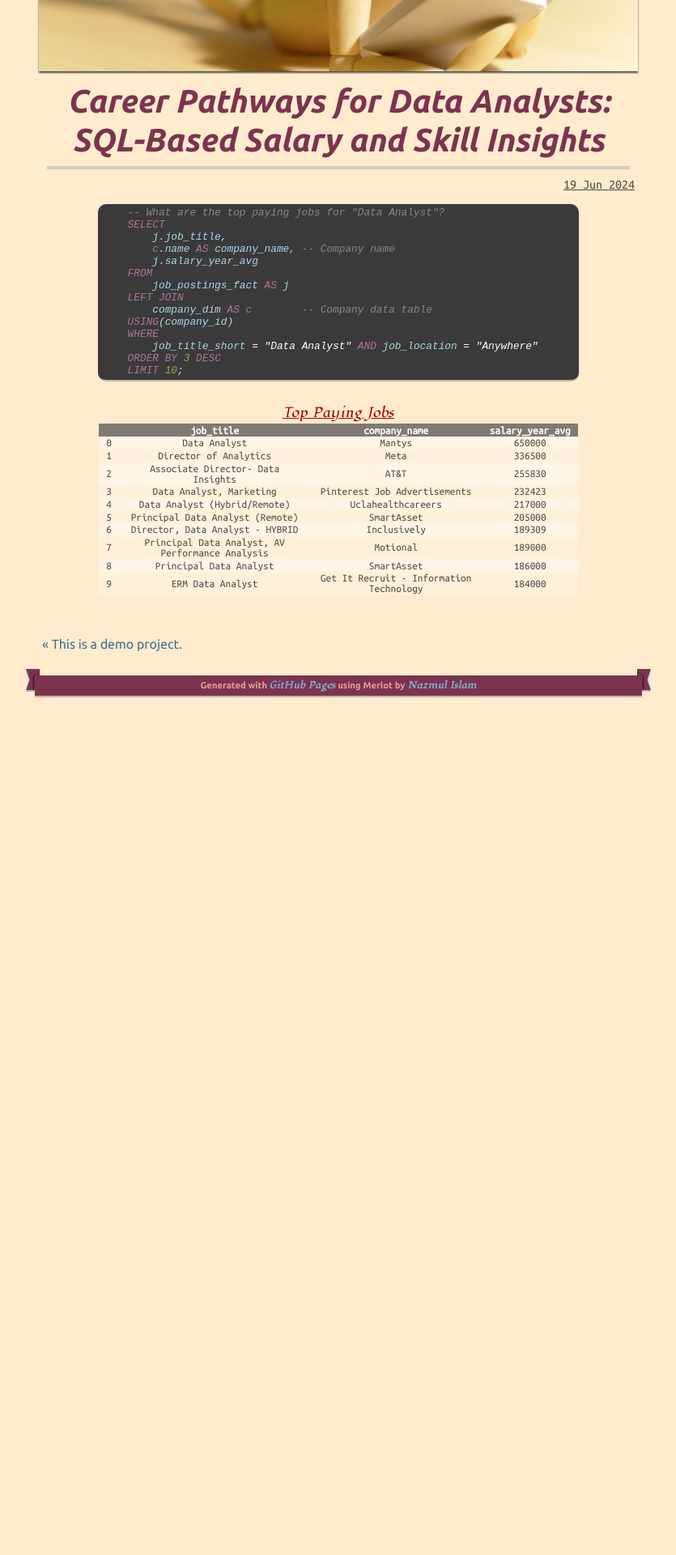
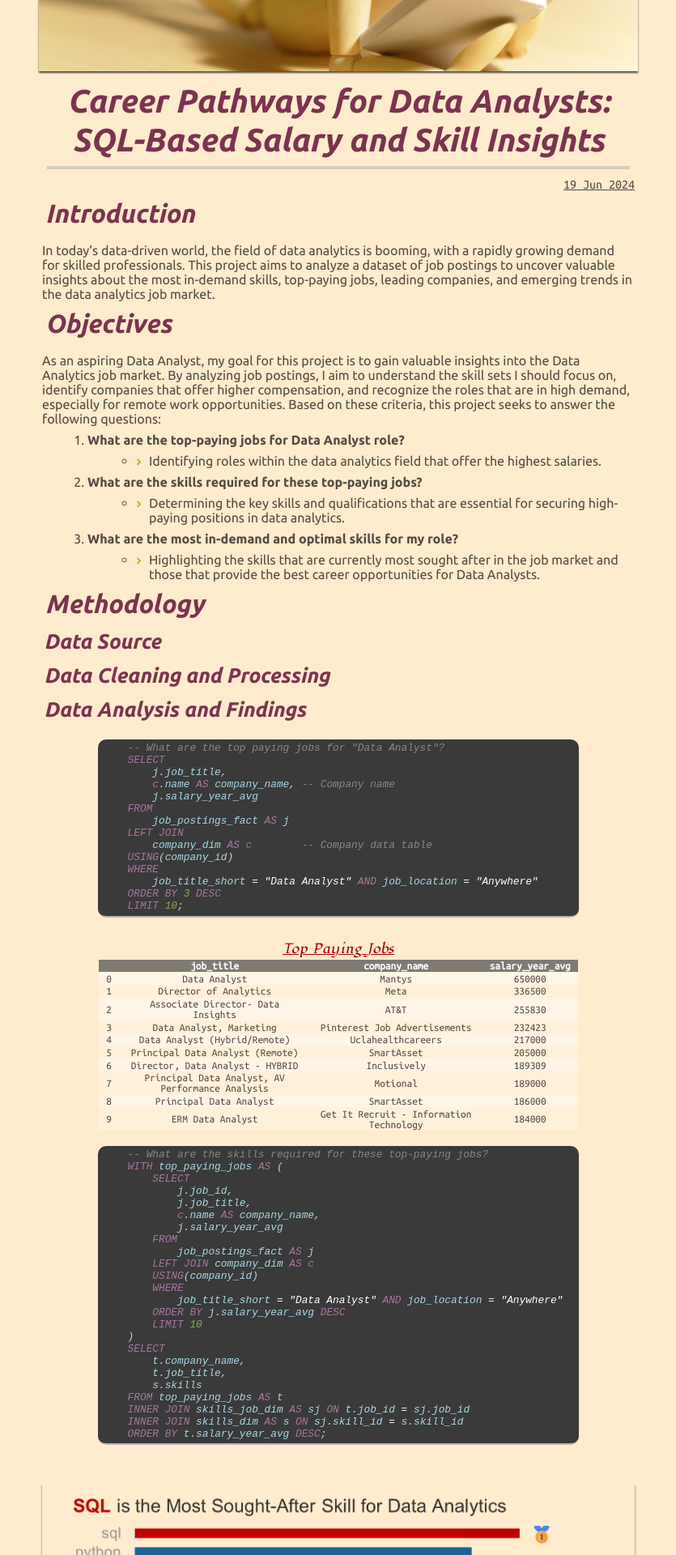
Before and after one commit to NIJ69/nij69.github.io, a Jekyll site: the page built from _projects/sql-job-postings.md, in a window 1280 px wide. Shown: the part 451-2371 px from the top of the page at 81% size, without its empty margins (222-1057 px from the left). Built offline with Jekyll 4.4.1, drawn with Linux system fonts in a browser that asks for light colours; before the commit the page ends 1337 px from its top, so only the background shows below that; some of the changed text lies outside the part shown.

Commit message:
Added the headings of sql project

````diff
--- a/_projects/sql-job-postings.md
+++ b/_projects/sql-job-postings.md
@@ -2,6 +2,24 @@
 title: "Career Pathways for Data Analysts: SQL-Based Salary and Skill Insights"
 date: "19 June, 2024"
 ---
+
+## Introduction
+In today's data-driven world, the field of data analytics is booming, with a rapidly growing demand for skilled professionals. This project aims to analyze a dataset of job postings to uncover valuable insights about the most in-demand skills, top-paying jobs, leading companies, and emerging trends in the data analytics job market.
+
+## Objectives
+As an aspiring Data Analyst, my goal for this project is to gain valuable insights into the Data Analytics job market. By analyzing job postings, I aim to understand the skill sets I should focus on, identify companies that offer higher compensation, and recognize the roles that are in high demand, especially for remote work opportunities. Based on these criteria, this project seeks to answer the following questions:
+
+1. **What are the top-paying jobs for Data Analyst role?**
+    - Identifying roles within the data analytics field that offer the highest salaries.
+2. **What are the skills required for these top-paying jobs?**
+    - Determining the key skills and qualifications that are essential for securing high-paying positions in data analytics.
+3. **What are the most in-demand and optimal skills for my role?**
+    - Highlighting the skills that are currently most sought after in the job market and those that provide the best career opportunities for Data Analysts.
+
+## Methodology
+### Data Source
+### Data Cleaning and Processing
+### Data Analysis and Findings
 <!--
 ------------------------------------------------------------
 SQL Code 01
@@ -48,3 +66,61 @@ Result table for SQL Code 01
 
 </div>
 </div>
+
+<!--
+------------------------------------------------------------
+SQL Code 01
+------------------------------------------------------------
+-->
+```sql
+-- What are the skills required for these top-paying jobs?
+WITH top_paying_jobs AS (
+    SELECT
+        j.job_id,
+        j.job_title,
+        c.name AS company_name,
+        j.salary_year_avg
+    FROM
+        job_postings_fact AS j
+    LEFT JOIN company_dim AS c
+    USING(company_id)
+    WHERE
+        job_title_short = "Data Analyst" AND job_location = "Anywhere"
+    ORDER BY j.salary_year_avg DESC
+    LIMIT 10
+)
+SELECT
+    t.company_name,
+    t.job_title,
+    s.skills
+FROM top_paying_jobs AS t
+INNER JOIN skills_job_dim AS sj ON t.job_id = sj.job_id
+INNER JOIN skills_dim AS s ON sj.skill_id = s.skill_id
+ORDER BY t.salary_year_avg DESC;
+```
+
+![Most required skills](/assets/images/project_sql-job-postings/skills_required_for_data_analytics.png)
+
+<div class="df">
+<div class="df_before" markdown="1">
+<p class="table_caption">In-demand Skills for Data Analytics</p>
+
+|    | skills   |   demand_count | visuals              |
+|----|:----------|----------------|:---------------------|
+|  0 | sql      |          92628 | #################### |
+|  1 | excel    |          67031 | ##############       |
+|  2 | python   |          57326 | ############         |
+|  3 | tableau  |          46554 | ##########           |
+|  4 | power bi |          39468 | #########            |
+|  5 | r        |          30075 | ######               |
+|  6 | sas      |          28068 | ######               |
+
+</div>
+</div>
+
+## Acknowledgement
+## References
+### 1. Dataset
+### 2. Tools and Technologies
+### 3. Libraries and Resources
+### 4. Online Resources
--- a/assets/css/others.css
+++ b/assets/css/others.css
@@ -13,7 +13,7 @@ ordered list
 ------------------------------------------------------------
 */
 ol {
-    margin: .7em .25em 0;
+    margin: .5em .25em;
     list-style-type: decimal;
     padding-left: 3.5em;
 }
@@ -24,7 +24,7 @@ unordered list
 -----------------------------------------------------------
 */
 ul {
-    margin: .7em .25em 0;
+    margin: .5em .25em;
     padding-left: 3.5em;
 }
 
````
Also changed, not shown: assets/images/project_sql-job-postings/skills_required_for_data_analytics.png (added).
